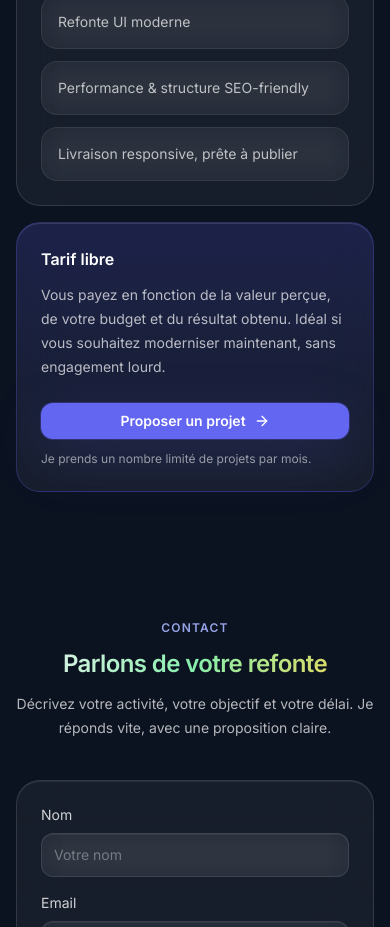
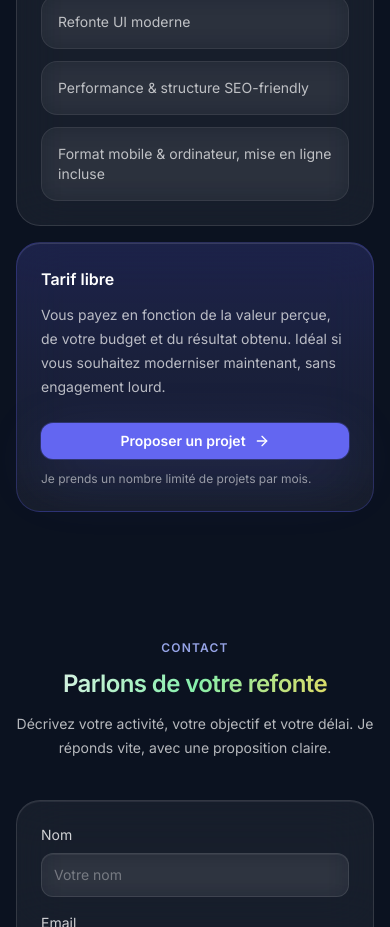
Before and after one commit to roangls-droid/webmo, a React (Vite) app: page / in a window 390 px wide. Shown: the part 3980-4907 px from the top of the page. Built offline with nearby package versions, Linux system fonts and the light colour scheme.

Commit message:
Update French offer copy for clearer delivery scope.
Replace the responsiveness phrase with "Format mobile & ordinateur, mise en ligne incluse".

Made-with: Cursor

```diff
--- a/src/App.tsx
+++ b/src/App.tsx
@@ -76,7 +76,7 @@ const COPY = {
       i1: "Audit rapide + recommandations actionnables",
       i2: "Refonte UI moderne",
       i3: "Performance & structure SEO-friendly",
-      i4: "Livraison responsive, prête à publier",
+      i4: "Format mobile & ordinateur, mise en ligne incluse",
       priceTitle: "Tarif libre",
       priceDesc:
         "Vous payez en fonction de la valeur perçue, de votre budget et du résultat obtenu. Idéal si vous souhaitez moderniser maintenant, sans engagement lourd.",
```
